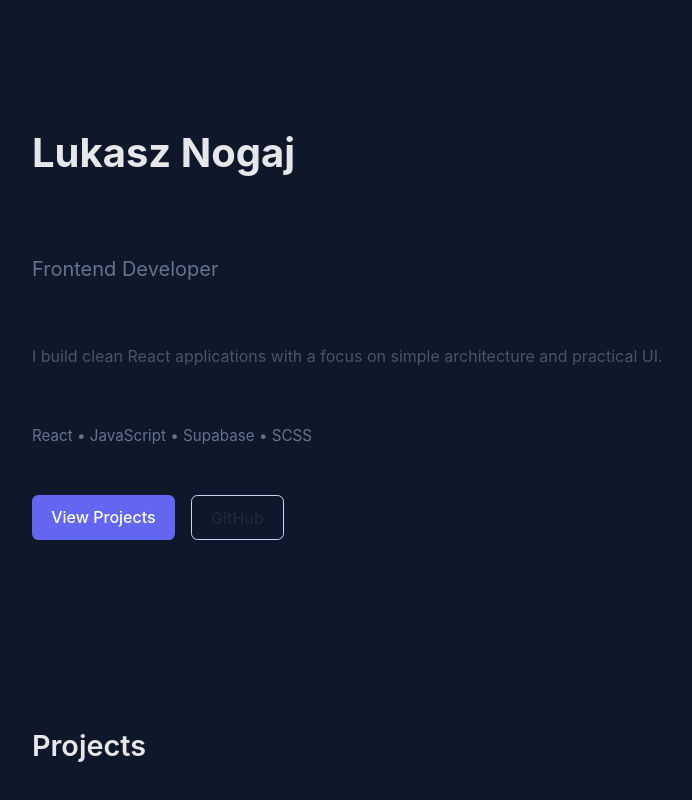
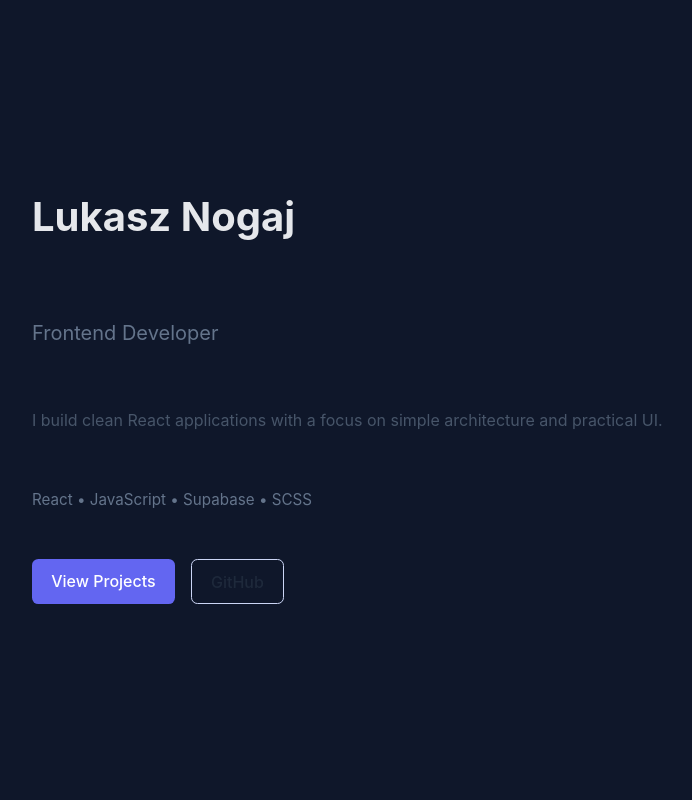
Before and after one commit to lukanogaj/portfolio, a React (Vite) app: page / in a window 1280 px wide. Shown: the top 800 px of the page, without its empty margins (82-774 px from the left). Built offline with nearby package versions, Linux system fonts and the light colour scheme.

Commit message:
add main layout shell and global section spacing

```diff
--- a/src/App.jsx
+++ b/src/App.jsx
@@ -6,13 +6,13 @@ import Contact from "./sections/Contact/Contact";
 
 const App = () => {
   return (
-    <>
+    <main>
       <Hero />
       <Projects />
       <TechStack />
       <About />
       <Contact />
-    </>
+    </main>
   );
 };
 
--- a/src/styles/globals.scss
+++ b/src/styles/globals.scss
@@ -26,7 +26,12 @@ body {
     sans-serif;
   line-height: 1.5;
 }
-
+main {
+  display: flex;
+  flex-direction: column;
+  gap: $section-spacing;
+  padding: 4rem 1.5rem 6rem;
+}
 a {
   color: inherit;
   text-decoration: none;
```
